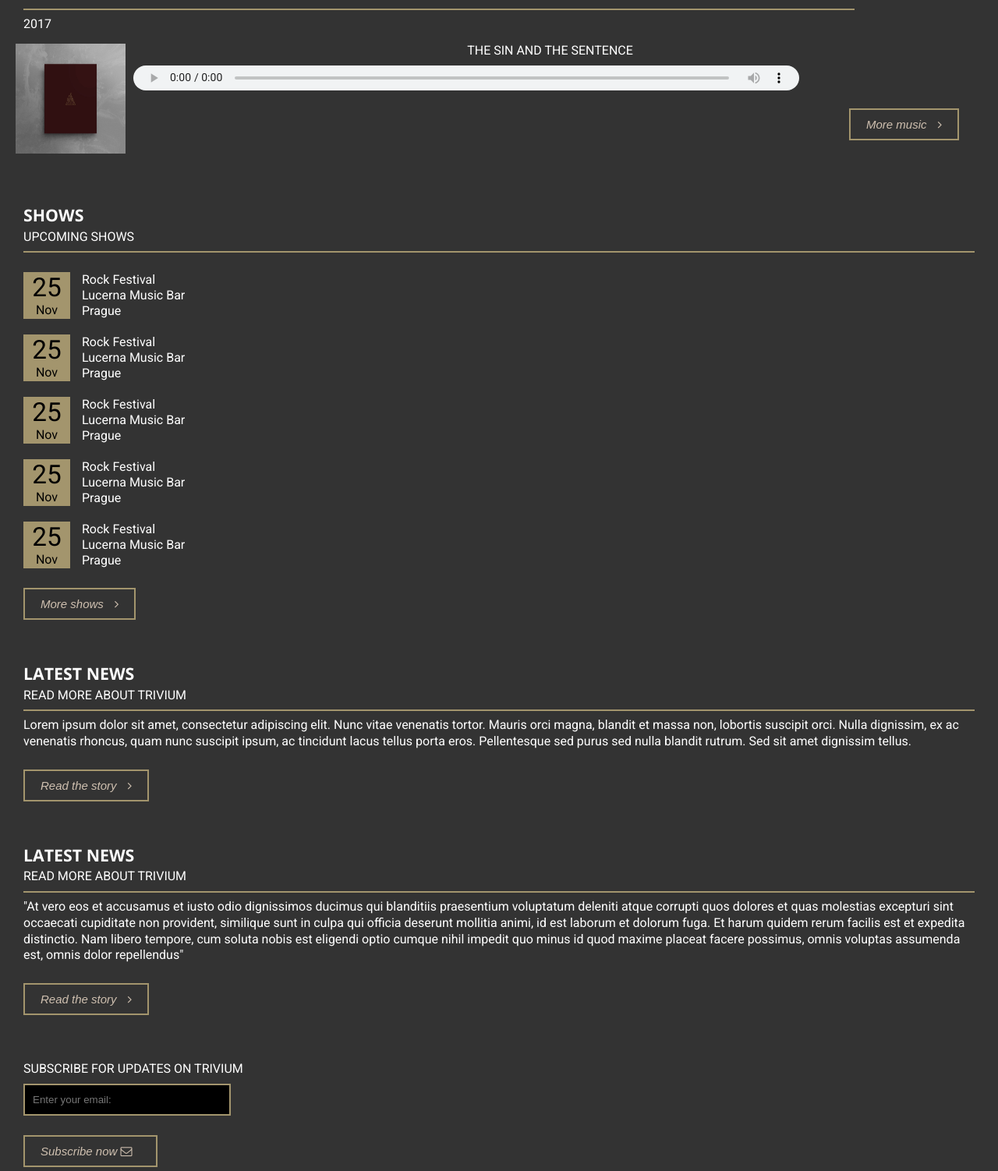
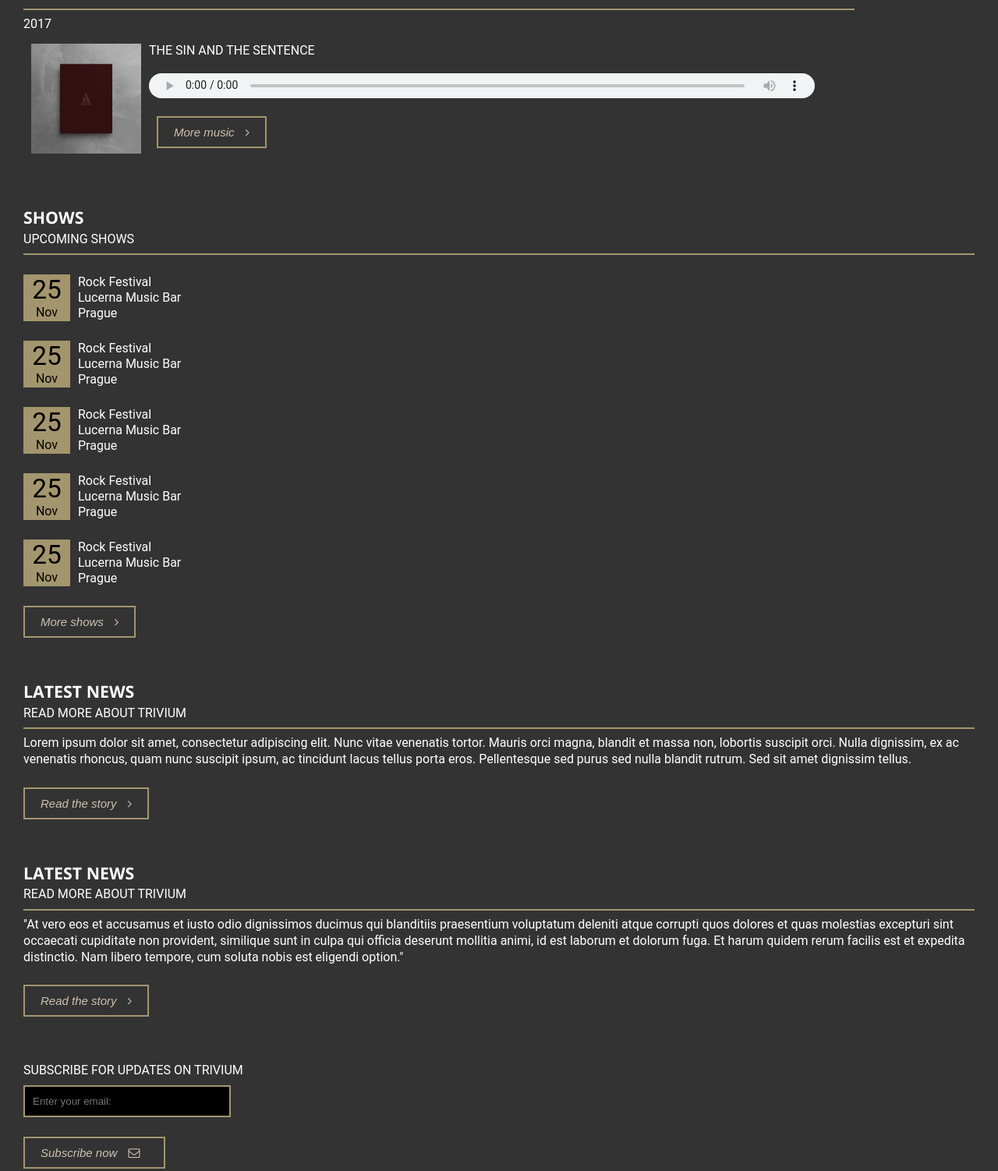
Before and after one commit to Ocko3/web-design-project, a plain HTML site: page public_html/index.html in a window 1280 px wide. Shown: the part 700-2202 px from the top of the page at 78% size. Drawn offline with nearby package versions, Linux system fonts and the light colour scheme.

Commit message:
Uprava layoutu, ikon, tlacitek

```diff
--- a/public_html/css/style.css
+++ b/public_html/css/style.css
@@ -203,9 +203,15 @@ audio{
  width: 100%;
 }
 
-.audio,a.audio_button {
+.audio,.audio_button {
     margin:10px;
-    float: right;
+    float: inherit;
+}
+
+audio.basic_audio{
+    width: 70%;
+    margin-bottom: 10px;
+    margin-top: 10px;
 }
 
 .track-row audio{
@@ -235,7 +241,7 @@ audio{
 
 .horiz {
     width: 216.25px;
-    height: 530px;
+    height: 565px;
 }
 
 #section_wrapper {
@@ -293,6 +299,10 @@ section p {
     font-size: 20px;
 }
 
+.fa-envelope-o{
+    padding-left: 10px;
+}
+
 .fa-angle-left, .fa-envelope-o {
    padding-right: 10px;
 }
@@ -317,7 +327,7 @@ section p {
 }
 
 .concert {
-    margin-bottom: 20px;
+    margin-bottom: 25px;
     height: 60px;
 }
 
@@ -347,14 +357,15 @@ section p {
     height: 20px;
 }
 
-.concert_date, .concert_description {
+.concert_date{
     display: inline-block;
     float: left;
 }
 
 .concert_description {
-    margin: 0 0 0 15px;
     line-height: 20px;
+    float: inherit;
+    margin-left: 70px;
 }
 
 /*SUBSCRIBE SECTION*/
--- a/public_html/index.html
+++ b/public_html/index.html
@@ -6,7 +6,7 @@
     <link rel="stylesheet" type="text/css" href="css/style.css">
     <title>Trivium</title>
     <link rel="icon" type="icon/png" href="images/diamond.png"/>
-    <link href="https://fonts.googleapis.com/css?family=Open+Sans:700|Roboto" rel="stylesheet">
+    <link href="https://fonts.googleapis.com/css?family=Open+Sans:700" rel="stylesheet">
     <link rel="stylesheet" href="https://cdnjs.cloudflare.com/ajax/libs/font-awesome/4.7.0/css/font-awesome.min.css">
 
     <script src="https://ajax.googleapis.com/ajax/libs/jquery/3.2.1/jquery.min.js"></script>
@@ -32,9 +32,7 @@
                     <p>
                         Trivium is an American heavy metal band from Orlando, Florida, formed in 1999. After getting signed to Roadrunner Records in 2004, the band has released eight studio albums and over twenty singles. Their latest album, The Sin and the Sentence, was released on October 20, 2017. The band has sold over one million albums worldwide.
                     </p>
-                    <a href="bio.html">
-                        <button class="button_link" >Learn more <i class="fa fa-angle-right"></i></button>
-                    </a>
+                    <button class="button_link" type="button" onclick="location.href='bio.html'">Learn more <i class="fa fa-angle-right"></i></button>
                 </section>
 
                 <section class="long">
@@ -48,15 +46,13 @@
                         <div class="album_cover">
                             <img src="images/album2017.jpg" alt="The sin and the sentence" width="141" height="141">
                         </div>
-                        <h3 align="center">The Sin And The Sentence</h3>
-                        <audio controls style="width: 70%;margin-bottom: 10px;">
+                        <h3>The Sin And The Sentence</h3>
+                        <audio controls class="basic_audio">
                             <source src="songs/sin-and-the-sentence.mp3" type="audio/mpeg">
                             Your browser does not support the audio element.
                         </audio>
                         <br>
-                        <a class="audio_button" href="music.html">
-                            <button class="button_link" >More music <i class="fa fa-angle-right"></i></button>
-                        </a>
+                        <button class="button_link audio_button" type="button" onclick="location.href='music.html'">More music <i class="fa fa-angle-right"></i></button>
                     </div>
                 </section>
             </div>
@@ -120,9 +116,7 @@
                         <p>Prague</p>
                     </div>
                 </div>
-                <a href="shows.html">
-                    <button class="button_link" >More shows <i class="fa fa-angle-right"></i></button>
-                </a>
+                <button class="button_link" type="button" onclick="location.href='shows.html'">More shows <i class="fa fa-angle-right"></i></button>
             </section>
 
             <section class="half">
@@ -131,28 +125,22 @@
                 <hr>
                 <p>Lorem ipsum dolor sit amet, consectetur adipiscing elit. Nunc vitae venenatis tortor. Mauris orci magna, blandit et massa non, lobortis suscipit orci. Nulla dignissim, ex ac venenatis rhoncus, quam nunc suscipit ipsum, ac tincidunt lacus tellus porta eros. Pellentesque sed purus sed nulla blandit rutrum. Sed sit amet dignissim tellus.
                 </p>
-                <a href="news.html">
-                    <button class="button_link" >Read the story <i class="fa fa-angle-right"></i></button>
-                </a>
+                <button class="button_link" type="button" onclick="location.href='news.html'">Read the story <i class="fa fa-angle-right"></i></button>
             </section>
 
             <section class="half">
                 <h2>Latest news</h2>
                 <h3>Read more about Trivium</h3>
                 <hr>
-                <p>"At vero eos et accusamus et iusto odio dignissimos ducimus qui blanditiis praesentium voluptatum deleniti atque corrupti quos dolores et quas molestias excepturi sint occaecati cupiditate non provident, similique sunt in culpa qui officia deserunt mollitia animi, id est laborum et dolorum fuga. Et harum quidem rerum facilis est et expedita distinctio. Nam libero tempore, cum soluta nobis est eligendi optio cumque nihil impedit quo minus id quod maxime placeat facere possimus, omnis voluptas assumenda est, omnis dolor repellendus"
+                <p>"At vero eos et accusamus et iusto odio dignissimos ducimus qui blanditiis praesentium voluptatum deleniti atque corrupti quos dolores et quas molestias excepturi sint occaecati cupiditate non provident, similique sunt in culpa qui officia deserunt mollitia animi, id est laborum et dolorum fuga. Et harum quidem rerum facilis est et expedita distinctio. Nam libero tempore, cum soluta nobis est eligendi option."
                 </p>
-                <a href="news.html">
-                    <button class="button_link" >Read the story <i class="fa fa-angle-right"></i></button>
-                </a>
+                <button class="button_link" type="button" onclick="location.href='news.html'">Read the story <i class="fa fa-angle-right"></i></button>
             </section>
 
             <section class="whole centered">
                 <h3>Subscribe for updates on Trivium</h3>
                 <input type="email" name="email" aria-label="email_input" maxlength="100" placeholder="Enter your email:">
-                <a href="">
-                    <button class="button_link" >Subscribe now <i class="fa fa-envelope-o"></i></button>
-                </a>
+                <button class="button_link" type="button" onclick="location.href=''">Subscribe now <i class="fa fa-envelope-o"></i></button>
                 <div class="icons-social">
                     <a href="https://www.facebook.com/Trivium/"><span class="icon"><i class="fa fa-facebook-official"></i></span></a>
                     <a href="https://www.youtube.com/user/trivium"><span class="icon"><i class="fa fa-youtube-play"></i></span></a>
```
